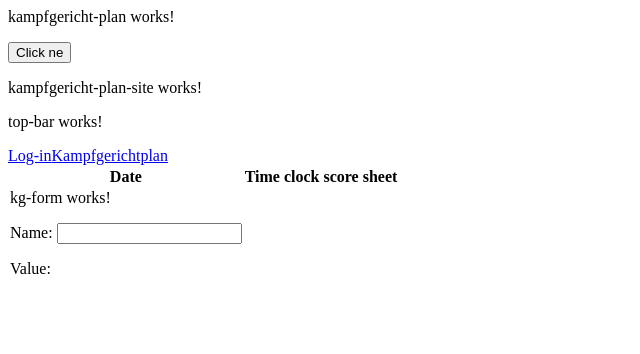
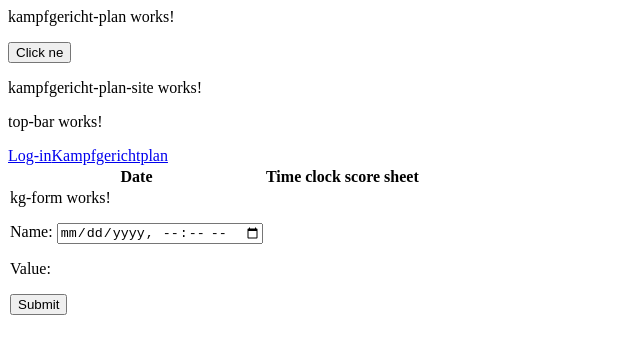
Before and after one commit to CatchZ/KampfgerichtWebFrontend, an Angular app: page /kampfgerichtPlan in a window 1280 px wide. Shown: the top 354 px of the page, without its empty margins (0-640 px from the left). Built offline with nearby package versions, Linux system fonts and the light colour scheme.

Commit message:
2 files modified

```diff
--- a/src/app/kg-form/kg-form.component.html
+++ b/src/app/kg-form/kg-form.component.html
@@ -3,9 +3,17 @@ kg-form works!
 </p>
 
   <div>
-    <label for="name">Name: </label>
+    <form>
+    <div>
+    <label for="date">Name: </label>
     <!--Form Kontroll wird das erste mal aufgerufen und an da name inputelement gebunden-->
-    <input id="name" type="text" [formControl]="name">
+    <input id="date" type="datetime-local" [formControl]="date" required   >
     <!-- zugriff auf aktuelle feld in html-->
-    <p>Value: {{ name.value }}</p>
+    <p>Value: {{ date.value }}</p>
+    </div>
+     <input type="submit" value="Submit">
+    <div>
+
+    </div>
+  </form>
   </div>
--- a/src/app/kg-form/kg-form.component.ts
+++ b/src/app/kg-form/kg-form.component.ts
@@ -8,8 +8,16 @@ import { FormControl } from '@angular/forms';
 export class KgFormComponent implements OnInit {
   // kg form wird damit der Host von Formkontroll und kriegt den startwert ''
   // legt fest unter welchen namen es später ans html gebunden werden kann
-  name = new FormControl('');
+  date = new FormControl('');
   constructor() { }
+
+  sendNewDate(){
+    // const date = document.getElementById("date"); vanilla js
+    //angular feature
+    const date = this.date.value
+
+
+  }
 
   ngOnInit() {
   }
```
